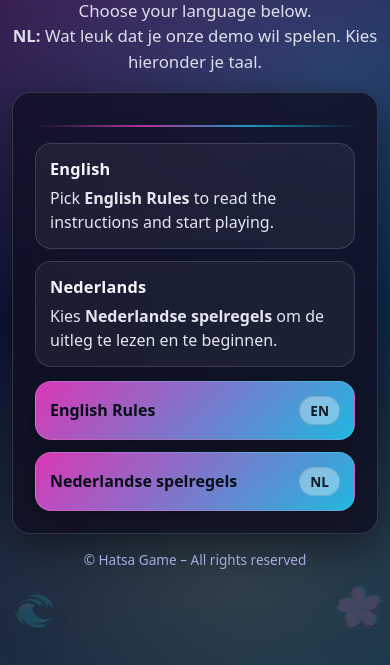
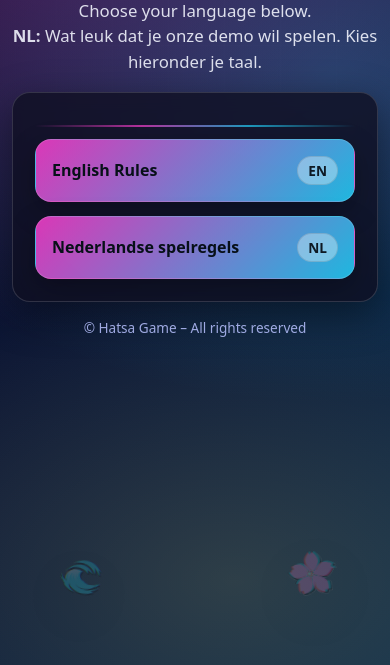
Before and after one commit to hatsa-game/rules, a plain HTML site: page docs/index.html in a window 390 px wide. Shown: the part 179-844 px from the top of the page. Drawn offline with Linux system fonts and the light colour scheme.

Commit message:
Update index.html

```diff
--- a/docs/index.html
+++ b/docs/index.html
@@ -21,6 +21,7 @@
 
     *{ box-sizing:border-box; }
     html, body{ height:100%; }
+
     body{
       margin:0;
       padding: 28px 12px 50px;
@@ -36,7 +37,10 @@
 
     /* Retro grid overlay */
     .grid{
-      position:fixed; inset:0; pointer-events:none; opacity:0.18;
+      position:fixed;
+      inset:0;
+      pointer-events:none;
+      opacity:0.18;
       background-image:
         linear-gradient(to right, rgba(255,255,255,0.07) 1px, transparent 1px),
         linear-gradient(to bottom, rgba(255,255,255,0.07) 1px, transparent 1px);
@@ -45,12 +49,23 @@
       z-index:0;
     }
 
-    .wrapper{ position:relative; z-index:1; max-width: 980px; margin: 0 auto; }
+    .wrapper{
+      position:relative;
+      z-index:1;
+      max-width: 980px;
+      margin: 0 auto;
+    }
 
-    header{ text-align:center; padding-top: 10px; margin-bottom: 18px; }
+    header{
+      text-align:center;
+      padding-top: 10px;
+      margin-bottom: 18px;
+    }
 
     .tagline{
-      display:inline-flex; align-items:center; gap:10px;
+      display:inline-flex;
+      align-items:center;
+      gap:10px;
       padding:10px 14px;
       border:1px solid rgba(255,255,255,0.18);
       border-radius:999px;
@@ -66,7 +81,9 @@
       font-size: clamp(2.2rem, 5vw, 3.6rem);
       line-height:1.05;
       letter-spacing: 0.5px;
-      text-shadow: 0 0 10px rgba(255,63,209,0.45), 0 0 18px rgba(35,213,255,0.25);
+      text-shadow:
+        0 0 10px rgba(255,63,209,0.45),
+        0 0 18px rgba(35,213,255,0.25);
     }
 
     .subtitle{
@@ -89,65 +106,60 @@
     }
 
     .neonline{
-      height: 2px; width: 100%; border-radius: 999px;
-      background: linear-gradient(90deg, transparent, rgba(255,63,209,0.9), rgba(35,213,255,0.9), transparent);
-      opacity:0.75; margin: 10px 0 16px;
-    }
-
-    .copy{
-      display:grid;
-      grid-template-columns: 1fr 1fr;
-      gap: 12px;
-      margin-top: 8px;
-    }
-    @media (max-width: 720px){
-      .copy{ grid-template-columns: 1fr; }
-    }
-    .copy-block{
-      border: 1px solid rgba(255,255,255,0.14);
-      background: rgba(255,255,255,0.05);
-      border-radius: 16px;
-      padding: 14px;
-    }
-    .copy-block h2{
-      margin: 0 0 6px;
-      font-size: 1.02rem;
-      letter-spacing: 0.2px;
-    }
-    .copy-block p{
-      margin: 0;
-      color: rgba(245,247,255,0.92);
-      line-height: 1.5;
+      height: 2px;
+      width: 100%;
+      border-radius: 999px;
+      background: linear-gradient(
+        90deg,
+        transparent,
+        rgba(255,63,209,0.9),
+        rgba(35,213,255,0.9),
+        transparent
+      );
+      opacity:0.75;
+      margin: 10px 0 12px;
     }
 
     .choices{
       display:grid;
       grid-template-columns: 1fr 1fr;
-      gap: 12px;
-      margin-top: 14px;
-    }
-    @media (max-width: 640px){
-      .choices{ grid-template-columns: 1fr; }
+      gap: 14px;
+      margin-top: 6px;
     }
 
-    /* Both buttons equally “lit” */
+    @media (max-width: 640px){
+      .choices{
+        grid-template-columns: 1fr;
+      }
+    }
+
     .btn{
       display:flex;
       align-items:center;
       justify-content:space-between;
       gap:10px;
       text-decoration:none;
-      padding: 14px 14px;
+      padding: 16px 16px;
       border-radius: 16px;
       border: 1px solid rgba(255,255,255,0.14);
-      background: linear-gradient(135deg, rgba(255,63,209,0.85), rgba(35,213,255,0.85));
+      background: linear-gradient(
+        135deg,
+        rgba(255,63,209,0.85),
+        rgba(35,213,255,0.85)
+      );
       color: #071018;
       font-weight: 900;
       box-shadow: 0 10px 28px rgba(0,0,0,0.28);
       transition: transform .08s ease, filter .2s ease;
     }
-    .btn:active{ transform: translateY(1px) scale(0.99); }
-    .btn:hover{ filter: brightness(1.05); }
+
+    .btn:hover{
+      filter: brightness(1.05);
+    }
+
+    .btn:active{
+      transform: translateY(1px) scale(0.99);
+    }
 
     .badge{
       display:inline-flex;
@@ -161,41 +173,27 @@
       white-space:nowrap;
     }
 
-    /* Decorative game icons (non-interactive) */
+    /* Decorative icons */
     .decals{
       position:fixed;
       inset:0;
       pointer-events:none;
-      z-index:0; /* behind content but above background */
+      z-index:0;
       opacity: 0.95;
     }
+
     .decal{
       position:absolute;
       width: clamp(120px, 18vw, 220px);
-      height: auto;
       filter: drop-shadow(0 18px 30px rgba(0,0,0,0.35));
       opacity: 0.22;
-      transform: translateZ(0);
       mix-blend-mode: screen;
     }
-    /* positions */
+
     .palm{ top: 4%; left: 3%; transform: rotate(-10deg); }
     .sun{ top: 6%; right: 4%; transform: rotate(8deg); width: clamp(110px, 16vw, 200px); }
     .wave{ bottom: 6%; left: 4%; transform: rotate(6deg); width: clamp(130px, 20vw, 240px); }
     .blossom{ bottom: 7%; right: 4%; transform: rotate(-6deg); width: clamp(120px, 18vw, 220px); }
-
-    /* make decals more visible on very large screens */
-    @media (min-width: 1200px){
-      .decal{ opacity: 0.26; }
-    }
-    /* reduce decals on small screens */
-    @media (max-width: 520px){
-      .decal{ opacity: 0.16; }
-      .palm{ top: 1%; left: -6%; }
-      .sun{ top: 2%; right: -6%; }
-      .wave{ bottom: 2%; left: -8%; }
-      .blossom{ bottom: 3%; right: -8%; }
-    }
 
     footer{
       text-align:center;
@@ -211,7 +209,6 @@
 <body>
   <div class="grid"></div>
 
-  <!-- Decorative icons (upload these files in /assets/) -->
   <div class="decals" aria-hidden="true">
     <img class="decal palm" src="assets/palm.png" alt="" />
     <img class="decal sun" src="assets/sun.png" alt="" />
@@ -233,17 +230,6 @@
     <main class="card">
       <div class="neonline"></div>
 
-      <div class="copy">
-        <div class="copy-block">
-          <h2>English</h2>
-          <p>Pick <strong>English Rules</strong> to read the instructions and start playing.</p>
-        </div>
-        <div class="copy-block">
-          <h2>Nederlands</h2>
-          <p>Kies <strong>Nederlandse spelregels</strong> om de uitleg te lezen en te beginnen.</p>
-        </div>
-      </div>
-
       <div class="choices">
         <a class="btn" href="rules_en.html">
           <span>English Rules</span>
```
